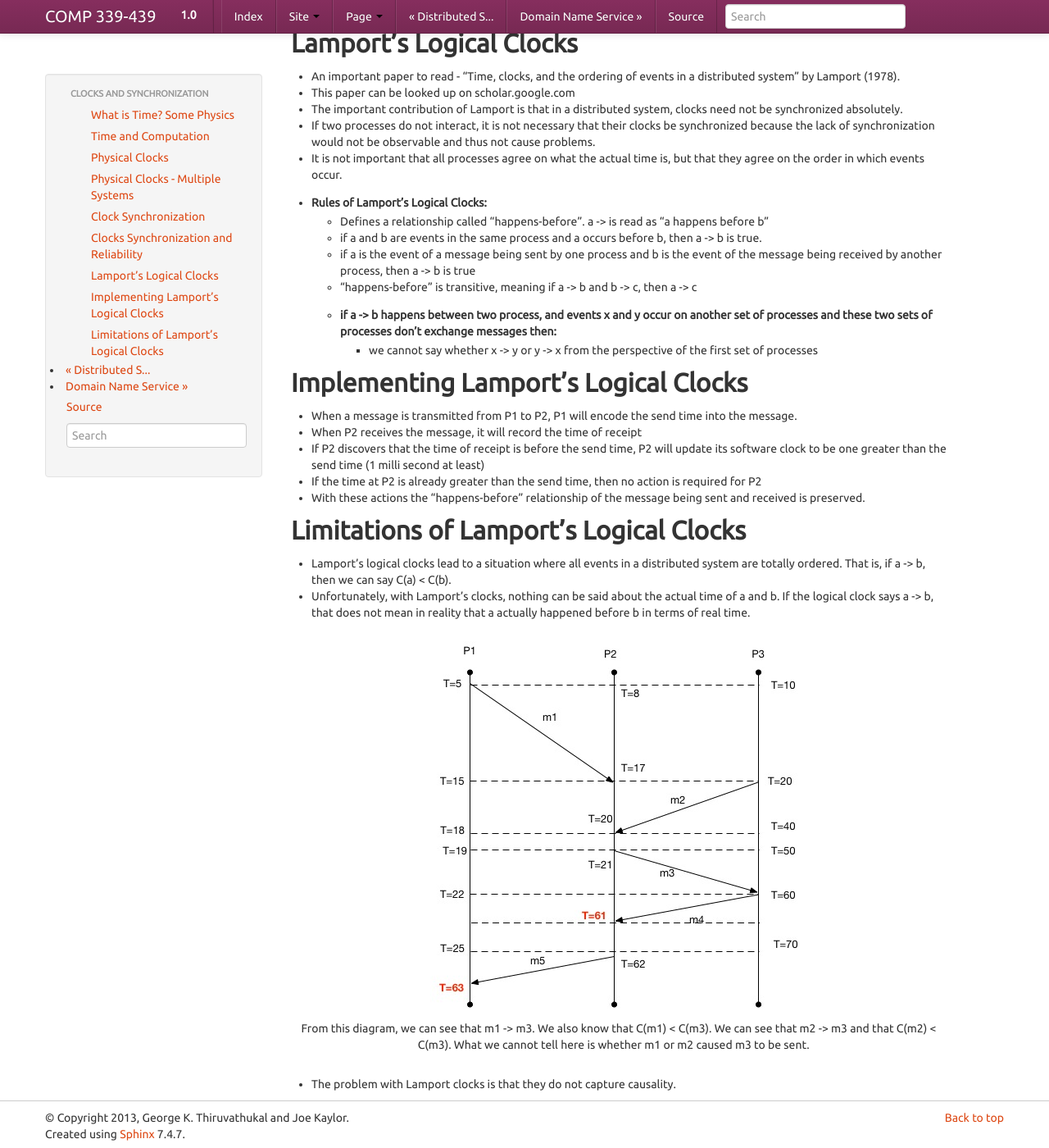
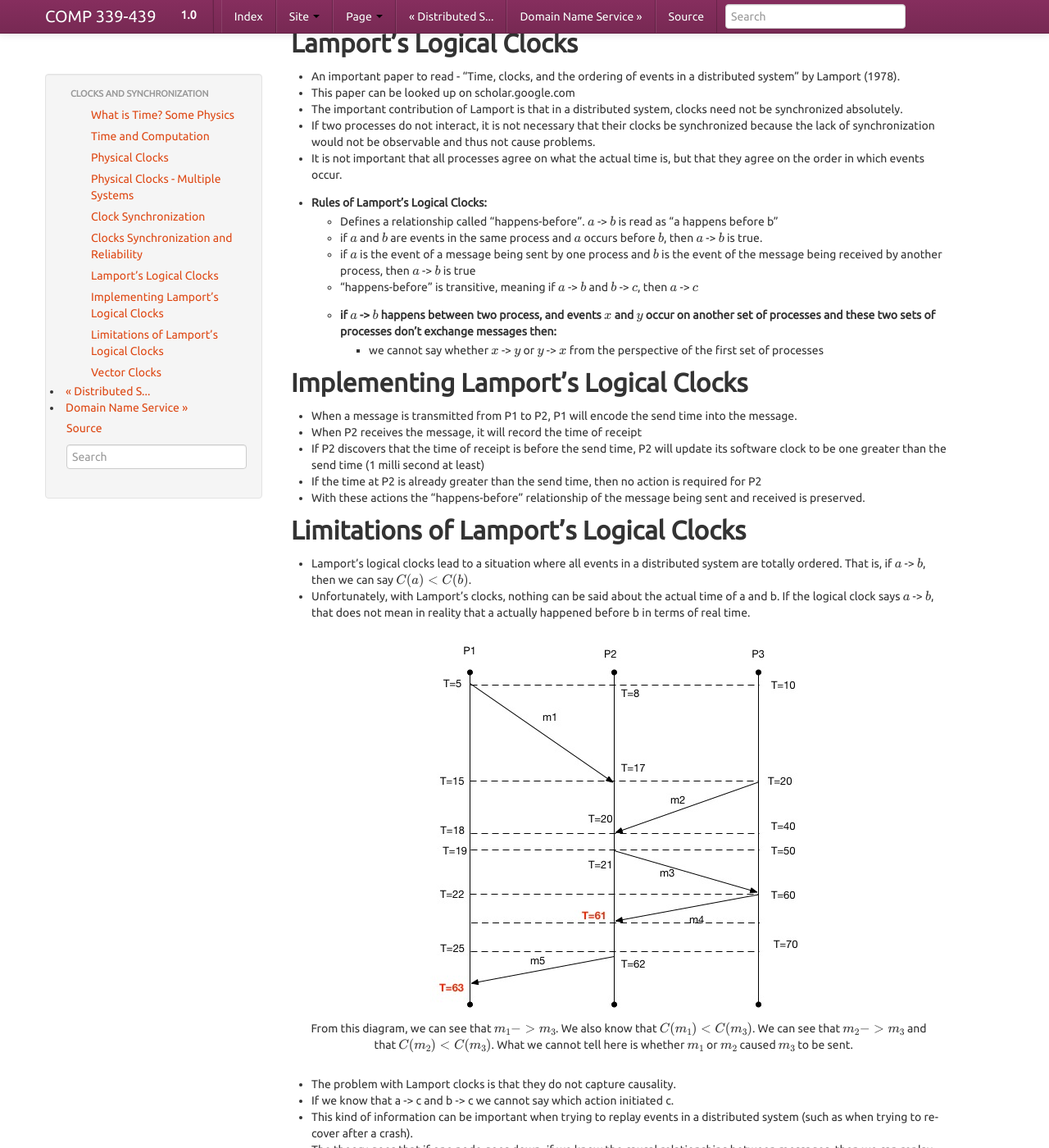
Before and after one commit to LoyolaChicagoBooks/distributedsystems, a Sphinx documentation site: the page built from source/clocks.rst, in a window 1280 px wide and 1400 px high, scrolled down 2726 px. Shown: the whole window at 82% size. Built offline with Sphinx 7.4.7, drawn with Linux system fonts in a browser that asks for light colours; some of the changed text lies outside the part shown.

Commit message:
better math rendering

```diff
--- a/source/clocks.rst
+++ b/source/clocks.rst
@@ -75,10 +75,10 @@ Clock Synchronization
 
 .. math::
 
-	C = \frac{(T2 - T1) + (T3 - T4)}{2}
+	C = \frac{(T_2 - T_1) + (T_3 - T_4)}{2}
 
 
-- The way this works is that the client sends a packet with T1 recorded to the time server. The time server will record the receipt time of the packet T2. When the response is sent, the time server will write its current time T3 to the response. When the client receives the response packet, it will record T4 from its local clock.
+- The way this works is that the client sends a packet with :math:`T_1` recorded to the time server. The time server will record the receipt time of the packet :math:`T_2`. When the response is sent, the time server will write its current time :math:`T_3` to the response. When the client receives the response packet, it will record :math:`T_4` from its local clock.
 - When the value of C is worked out, the client can correct its local clock
 - The client must be careful. If the value of C is positive, then C can be added to the software clock
 - If the value of C is negative, then the client must artificially decrease the amount of milliseconds added to its software clock each tick until the offset is cleared.
@@ -105,12 +105,12 @@ Lamport’s Logical Clocks
 - If two processes do not interact, it is not necessary that their clocks be synchronized because the lack of synchronization would not be observable and thus not cause problems.
 - It is not important that all processes agree on what the actual time is, but that they agree on the order in which events occur.
 - Rules of Lamport’s Logical Clocks:
-	- Defines a relationship called “happens-before”. a -> is read as “a happens before b”
-	- if a and b are events in the same process and a occurs before b, then a -> b is true.
-	- if a is the event of a message being sent by one process and b is the event of the message being received by another process, then a -> b is true
-	- “happens-before” is transitive, meaning if a -> b and b -> c, then a -> c
-	- if a -> b happens between two process, and events x and y occur on another set of processes and these two sets of processes don’t exchange messages then:
-		- we cannot say whether x -> y or y -> x from the perspective of the first set of processes
+	- Defines a relationship called “happens-before”. :math:`a` -> :math:`b` is read as “a happens before b”
+	- if :math:`a` and :math:`b` are events in the same process and :math:`a` occurs before :math:`b`, then :math:`a` -> :math:`b` is true.
+	- if :math:`a` is the event of a message being sent by one process and :math:`b` is the event of the message being received by another process, then :math:`a` -> :math:`b` is true
+	- “happens-before” is transitive, meaning if :math:`a` -> :math:`b` and :math:`b` -> :math:`c`, then :math:`a` -> :math:`c`
+	- if :math:`a` -> :math:`b` happens between two process, and events :math:`x` and :math:`y` occur on another set of processes and these two sets of processes don’t exchange messages then:
+		- we cannot say whether :math:`x` -> :math:`y` or :math:`y` -> :math:`x` from the perspective of the first set of processes
 
 
 Implementing Lamport’s Logical Clocks
@@ -126,12 +126,25 @@ Implementing Lamport’s Logical Clocks
 Limitations of Lamport’s Logical Clocks
 ---------------------------------------
 
-- Lamport’s logical clocks lead to a situation where all events in a distributed system are totally ordered. That is, if a -> b, then we can say C(a) < C(b).
-- Unfortunately, with Lamport’s clocks, nothing can be said about the actual time of a and b. If the logical clock says a -> b, that does not mean in reality that a actually happened before b in terms of real time.
+- Lamport’s logical clocks lead to a situation where all events in a distributed system are totally ordered. That is, if :math:`a` -> :math:`b`, then we can say :math:`C(a) < C(b)`.
+- Unfortunately, with Lamport’s clocks, nothing can be said about the actual time of a and b. If the logical clock says :math:`a` -> :math:`b`, that does not mean in reality that a actually happened before b in terms of real time.
 
 .. figure:: figures/clocks/lamport_limitations.jpg
 
-	From this diagram, we can see that m1 -> m3. We also know that C(m1) < C(m3). We can see that m2 -> m3 and that C(m2) < C(m3). What we cannot tell here is whether m1 or m2 caused m3 to be sent.
+	From this diagram, we can see that :math:`m_1 -> m_3`. We also know that :math:`C(m_1) < C(m_3)`. We can see that :math:`m_2 -> m_3` and that :math:`C(m_2) < C(m_3)`. What we cannot tell here is whether :math:`m_1` or :math:`m_2` caused :math:`m_3` to be sent.
 
 
 - The problem with Lamport clocks is that they do not capture causality.
+- If we know that a -> c and b -> c we cannot say which action initiated c.
+- This kind of information can be important when trying to replay events in a distributed system (such as when trying to recover after a crash).
+- The theory goes that if one node goes down, if we know the causal relationships between messages, then we can replay those messages and respect the causal relationship to get that node back up to the state it needs to be in.
+
+
+Vector Clocks
+-------------
+
+- Vector clocks allow causality to be captured
+- Rules of Vector Clocks:
+	- A vector clock :math:`VC(a)` is assigned to an event a
+	- If :math:`VC(a) < VC(b)` for events a and b, then event a is known to causally precede b.
+- Each Process :math:`Pi` maintains a vector :math:`VCi` with the following properties:
```
